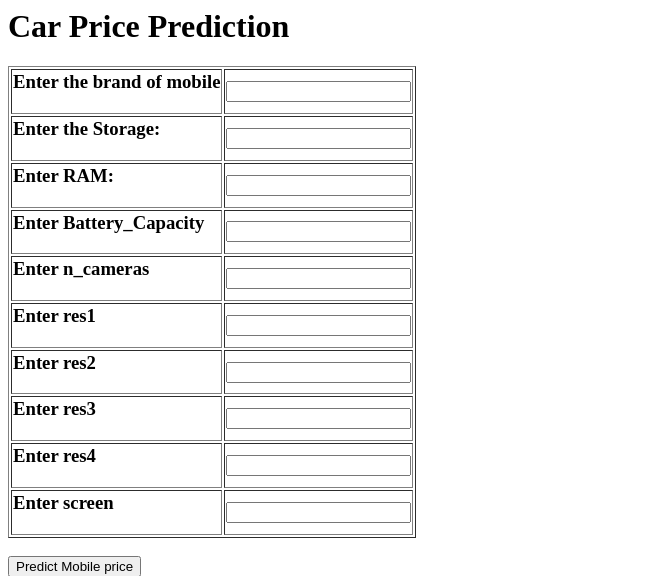
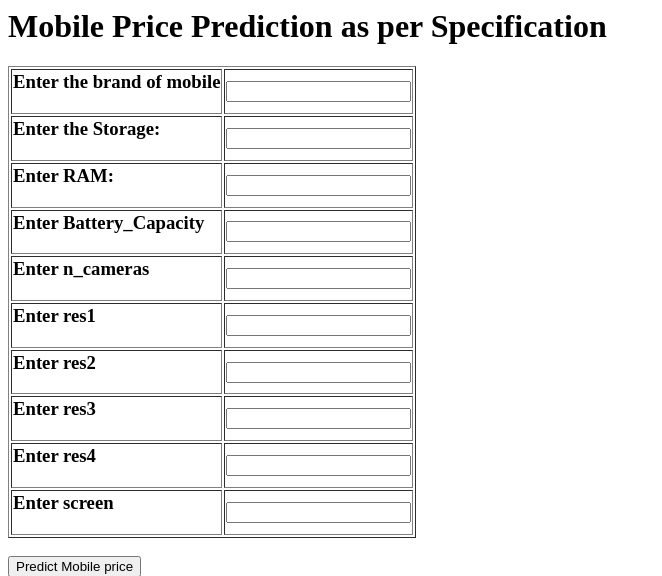
Before and after one commit to Rajatgoel179/End_to_End_Mobile_Price_Prediction_with_mlflow, a Flask app: page / in a window 1280 px wide. Shown: the top 576 px of the page, without its empty margins (0-662 px from the left). Run offline with Flask 3, Linux system fonts and the light colour scheme.

Commit message:
Edit html

```diff
--- a/templates/home.html
+++ b/templates/home.html
@@ -2,7 +2,7 @@
 <head>
 
 
-<h1>Car Price Prediction</h1>
+<h1>Mobile Price Prediction as per Specification</h1>
 
 </head>
 <body>
```
